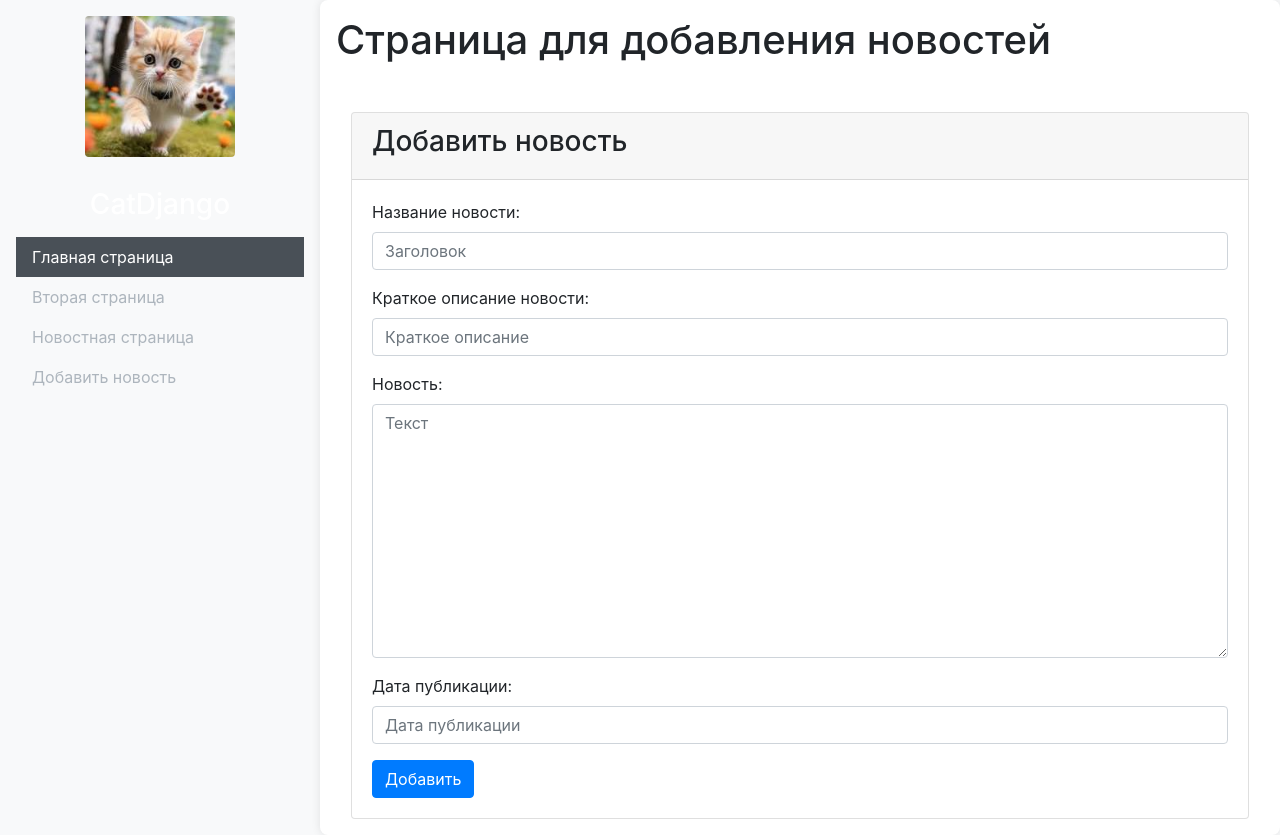
After one commit to OlgaRv/DJ02, a Django app: page /news/create_news/ in a window 1280 px wide. The commit adds this page. Run offline with Django 5.2, Linux system fonts and the light colour scheme; some libraries are stand-ins or nearby versions.

Commit message:
Add code from lesson DJ04

```diff
--- a/zerocoder2/main/templates/main/layoute.html
+++ b/zerocoder2/main/templates/main/layoute.html
@@ -31,6 +31,9 @@
                     <li class="nav-item">
                         <a class="nav-link" href="{% url 'news_home' %}">Новостная страница</a>
                     </li>
+                    <li class="nav-item">
+                        <a class="nav-link" href="{% url 'add_news' %}">Добавить новость</a>
+                    </li>
                 </ul>
             </aside>
             <main class="col-md-9 p-3">
--- /dev/null
+++ b/zerocoder2/news/forms.py
@@ -0,0 +1,25 @@
+from .models import News_post
+from django.forms import ModelForm, TextInput, Textarea, DateTimeInput
+
+class News_postForm(ModelForm):
+    class Meta:
+        model = News_post
+        fields = ['title', 'short_description', 'text', 'pub_date']
+        widgets = {
+            "title": TextInput(attrs={
+                'class': 'form-control',
+                'placeholder': 'Заголовок'
+            }),
+            "short_description": TextInput(attrs={
+                'class': 'form-control',
+                'placeholder': 'Краткое описание'
+            }),
+            "text": Textarea(attrs={
+                'class': 'form-control',
+                'placeholder': 'Текст'
+            }),
+            "pub_date": DateTimeInput(attrs={
+                'class': 'form-control',
+                'placeholder': 'Дата публикации'
+            })
+        }
--- /dev/null
+++ b/zerocoder2/news/templates/news/add_new_post.html
@@ -0,0 +1,47 @@
+{% extends 'main/layoute.html' %}
+
+{% block title %}
+    <title>Страница для добавления новостей</title>
+{% endblock %}
+
+{% block content %}
+    <h1>Страница для добавления новостей</h1>
+<div>
+    <div class="container mt-5">
+        <div class="card">
+            <div class="card-header">
+                <h3>Добавить новость</h3>
+            </div>
+            <div class="card-body">
+                {% if error %}
+                    <div class="alert alert-danger">{{ error }}</div>
+                {% endif %}
+                <form method="post">
+                    {% csrf_token %}
+                    <div class="form-group">
+                        {{ form.title.label_tag }}
+                        {{ form.title }}
+                    </div>
+
+                    <div class="form-group">
+                        {{ form.short_description.label_tag }}
+                        {{ form.short_description }}
+                    </div>
+
+                    <div class="form-group">
+                        {{ form.text.label_tag }}
+                        {{ form.text }}
+                    </div>
+
+                    <div class="form-group">
+                        {{ form.pub_date.label_tag }}
+                        {{ form.pub_date }}
+                    </div>
+
+                    <button type="submit" class="btn btn-primary">Добавить</button>
+                </form>
+            </div>
+        </div>
+    </div>
+</div>
+{% endblock %}
--- a/zerocoder2/news/urls.py
+++ b/zerocoder2/news/urls.py
@@ -3,4 +3,5 @@ from . import views
 
 urlpatterns = [
     path('', views.home, name='news_home'),
+    path('create_news/', views.create_news, name='add_news')
 ]
--- a/zerocoder2/news/views.py
+++ b/zerocoder2/news/views.py
@@ -1,7 +1,28 @@
-from django.shortcuts import render
+from django.shortcuts import render, redirect
 from .models import News_post
+from .forms import News_postForm
 
 # Create your views here.
 def home(request):
     news = News_post.objects.all()
     return render(request, 'news/news.html', {'news': news})
+
+
+def create_news(request):
+    error = ""
+    if request.method == 'POST':
+        form = News_postForm(request.POST)
+        if form.is_valid():
+            form.save()
+            return redirect('news_home')
+        else:
+            error = "Форма заполнена некорректно"
+    else:
+        form = News_postForm()
+
+    context = {
+        'form': form,
+        'error': error
+    }
+
+    return render(request, 'news/add_new_post.html', context)
```
Also changed, not shown: zerocoder2/news/templates/news/news.html (+10 -2 lines).
